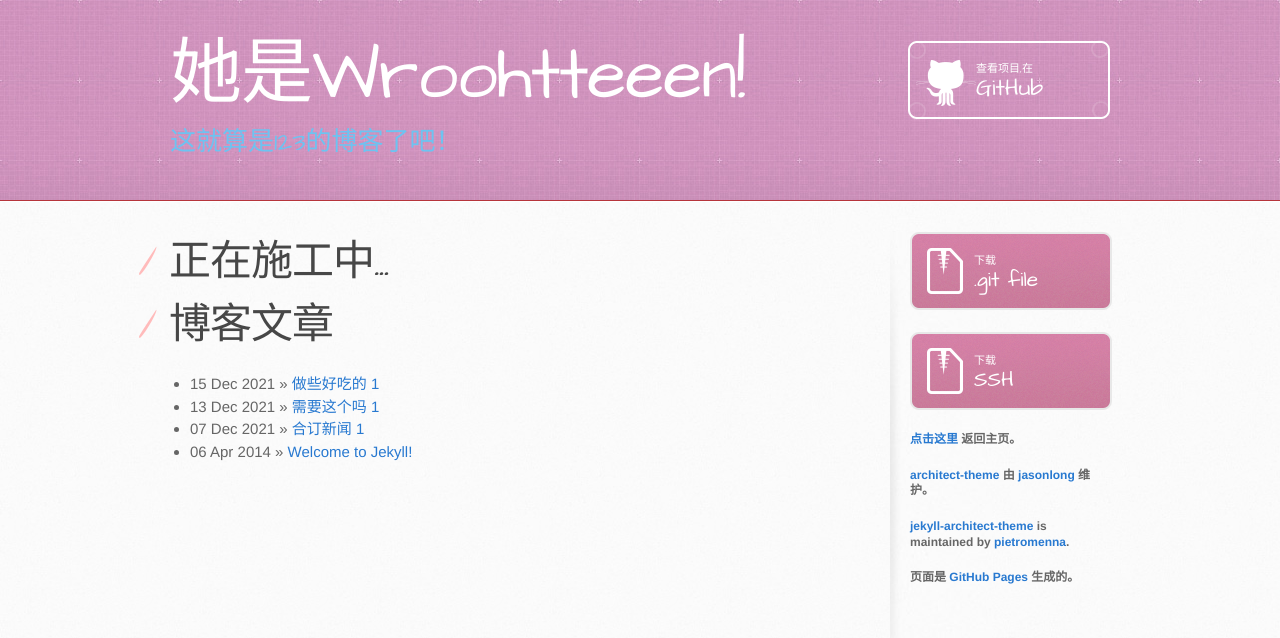
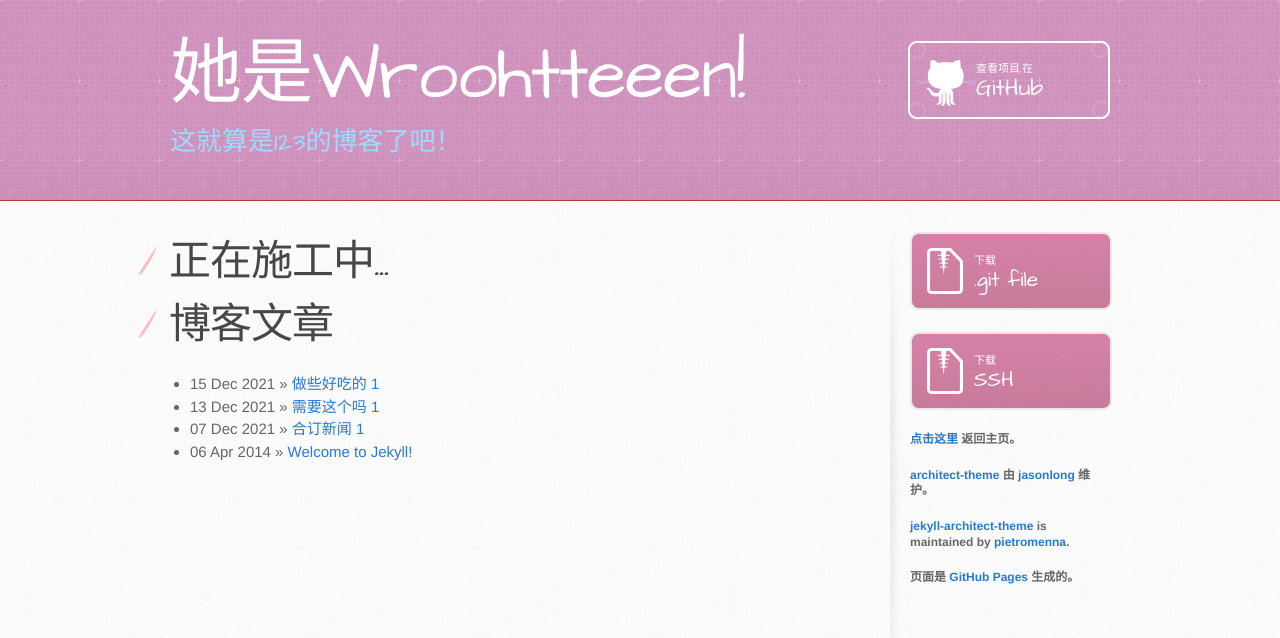
Before and after one commit to wroohtteeen123/wroohtteeen123.github.io, a Jekyll site: the page built from index.html, in a window 1280 px wide. Shown: the top 638 px of the page. Built offline with Jekyll 4.4.1, drawn with Linux system fonts in a browser that asks for light colours.

Commit message:
Update stylesheet.css

```diff
--- a/stylesheets/stylesheet.css
+++ b/stylesheets/stylesheet.css
@@ -473,7 +473,7 @@ header h2 {
   font-size: 26px;
   font-weight: normal;
   line-height: 1.3;
-  color: #6dc3f1;
+  color: #9ddcff;
   letter-spacing: 0;
 }
 
```
